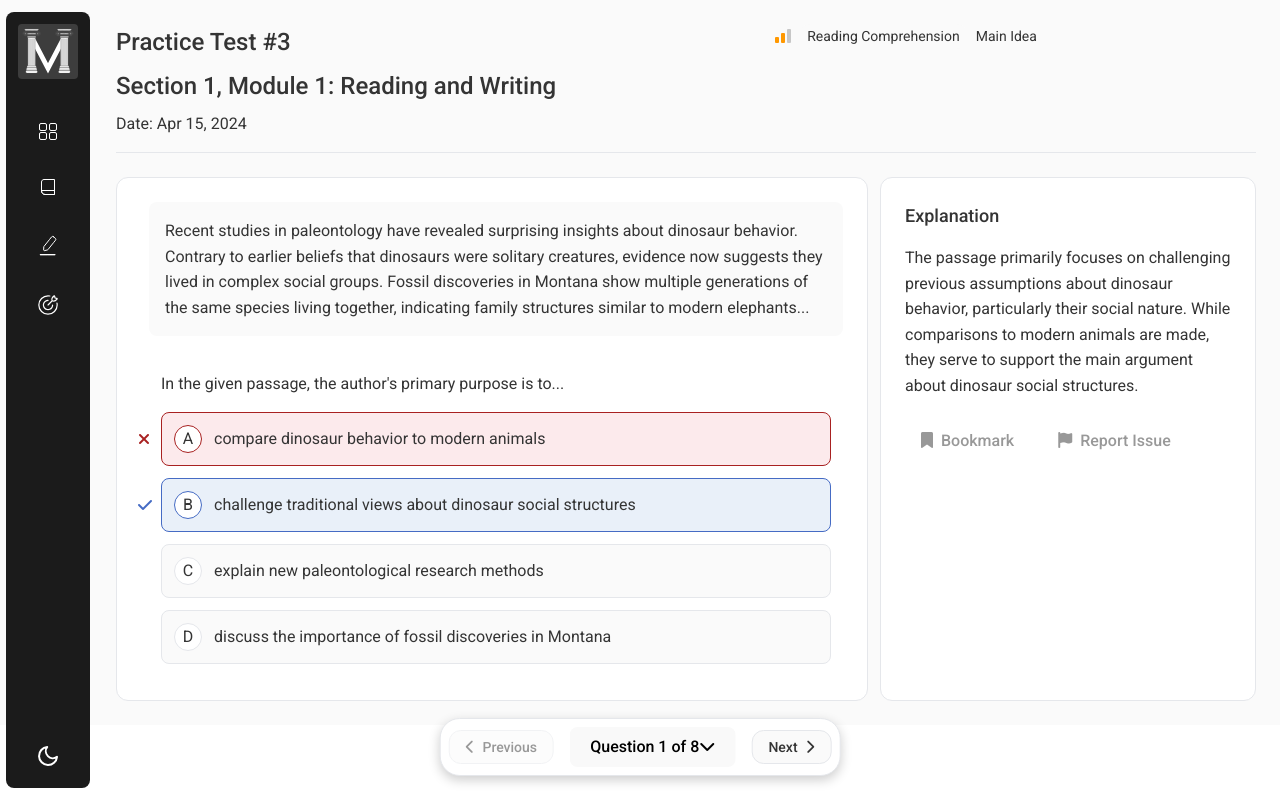
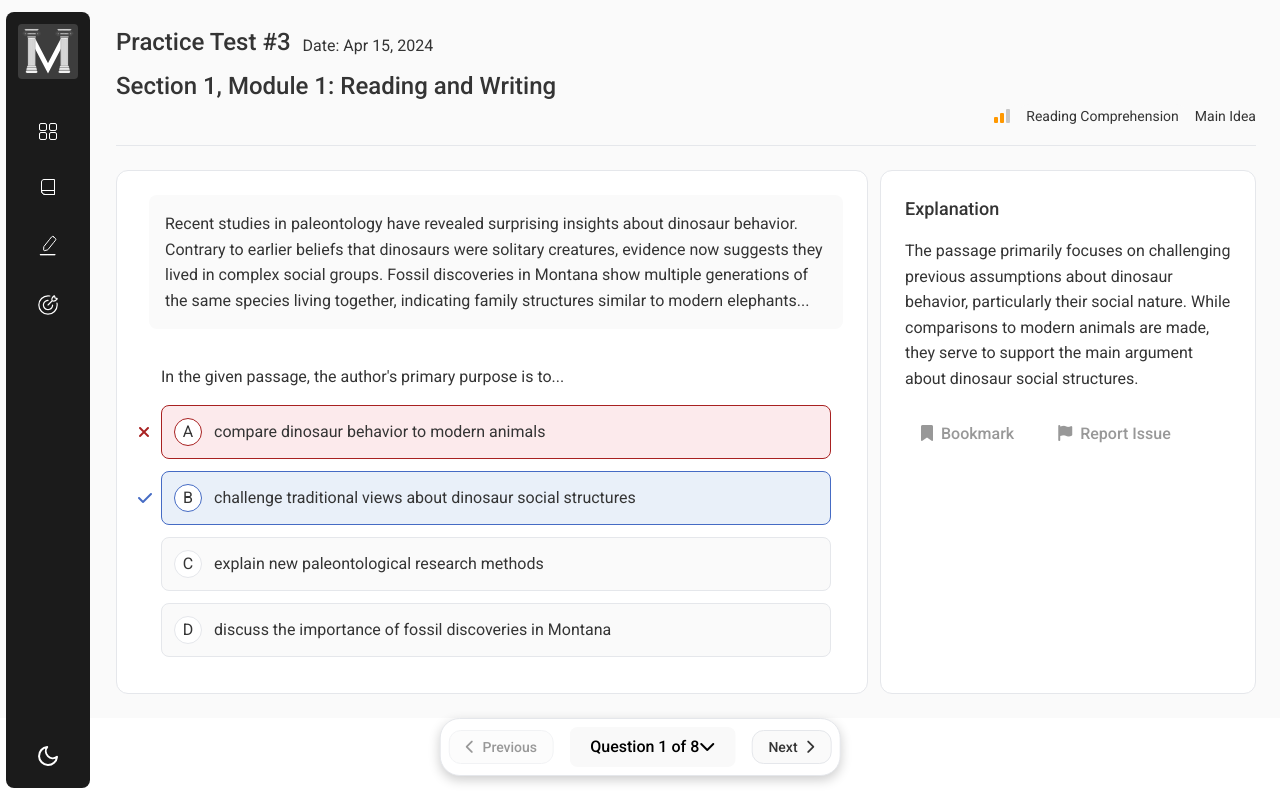
Before and after one commit to Orujhimaru/max_odyssey, a React (Vite) app: page /test-review/1 in a window 1280 px wide. Built offline with nearby package versions, Linux system fonts and the light colour scheme; a web font is replaced by a local one.

Commit message:
design: layout change for test review page

```diff
--- a/src/components/TestReview/TestReview.css
+++ b/src/components/TestReview/TestReview.css
@@ -11,11 +11,22 @@
 
 .test-review-header {
   display: flex;
+  flex-direction: column;
   justify-content: space-between;
   align-items: flex-start;
   padding-bottom: 16px;
   border-bottom: 1px solid var(--border-color);
   transition: all 0.2s ease;
+}
+
+.test-info {
+  width: 100%;
+  display: flex;
+  flex-direction: row;
+  align-items: center;
+  /* justify-content: space-between;
+   */
+  gap: 12px;
 }
 
 .test-info h2 {
@@ -34,6 +45,7 @@
   display: flex;
   gap: 12px;
   align-items: center;
+  margin-left: auto;
 }
 
 .question-type {
--- a/src/components/TestReview/TestReview.jsx
+++ b/src/components/TestReview/TestReview.jsx
@@ -174,13 +174,14 @@ const TestReview = () => {
       <div className="test-review-header">
         <div className="test-info">
           <h2>Practice Test #3</h2>
-          <h2>Section 1, Module 1: Reading and Writing</h2>
-          <div className="test-stats">
+          <span>Date: Apr 15, 2024</span>
+        </div>
+        <h2>Section 1, Module 1: Reading and Writing</h2>
+        {/* <div className="test-stats">
             <span>Date: Apr 15, 2024</span>
             {/* <span>Score: 720</span> */}
-            {/* <span>Time: 1h 45m</span> */}
-          </div>
-        </div>
+        {/* <span>Time: 1h 45m</span>    </div> */}
+
         <div className="question-info">
           <div className="question-type">
             <span
```
